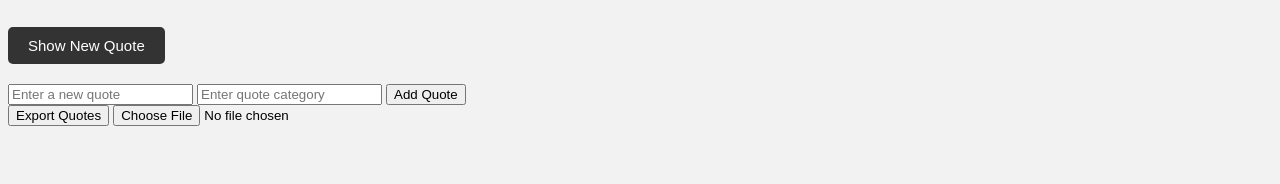
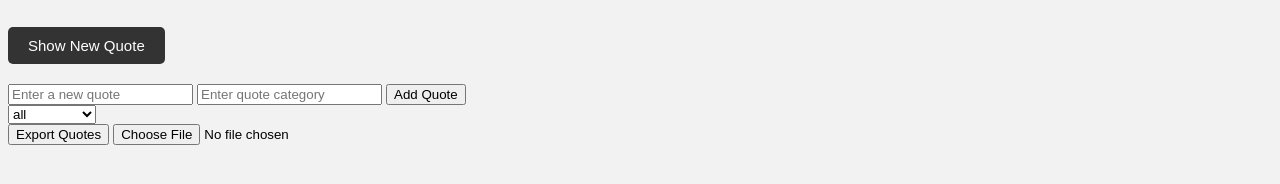
Before and after one commit to amsali22/alx_fe_javascript, a plain HTML site: page dom-manipulation/index.html in a window 1280 px wide. Both pictures are taken after a click on the button "Show New Quote". Shown: the part 132-316 px from the top of the page. Drawn offline with Linux system fonts and the light colour scheme.

Commit message:
2. Creating a Dynamic Content Filtering System Using Web Storage and JSON
2. Creating a Dynamic Content Filtering System Using Web Storage and JSON

```diff
--- a/dom-manipulation/index.html
+++ b/dom-manipulation/index.html
@@ -17,6 +17,13 @@
     <button onclick="addQuote()">Add Quote</button>
   </div>
 
+  <div>
+    <select id="categoryFilter" onchange="filterQuotes()">
+      <option value="all">All Categories</option>
+      <!-- Dynamically populated categories -->
+    </select>
+  </div>
+
   <button id="exportQuotes">Export Quotes</button>
   <input type="file" id="importFile" accept=".json" />
 
--- a/dom-manipulation/script.js
+++ b/dom-manipulation/script.js
@@ -8,8 +8,9 @@ let quotes = JSON.parse(localStorage.getItem('quotes')) || [
 
 // Function to display a random quote
 function showRandomQuote() {
-    const randomIndex = Math.floor(Math.random() * quotes.length);
-    const randomQuote = quotes[randomIndex];
+    const filteredQuotes = filterQuotesArray();
+    const randomIndex = Math.floor(Math.random() * filteredQuotes.length);
+    const randomQuote = filteredQuotes[randomIndex];
     const quoteDisplay = document.getElementById("quoteDisplay");
     quoteDisplay.innerHTML = randomQuote.text;
 
@@ -29,6 +30,7 @@ function addQuote() {
     document.getElementById("newQuoteText").value = "";
     document.getElementById("newQuoteCategory").value = "";
 
+    populateCategoryFilter();
     showRandomQuote();
 }
 
@@ -52,8 +54,33 @@ function importFromJsonFile(event) {
         quotes.push(...importedQuotes);
         localStorage.setItem('quotes', JSON.stringify(quotes));
         alert('Quotes imported successfully!');
+        populateCategoryFilter();
     };
     fileReader.readAsText(event.target.files[0]);
+}
+
+// Function to populate category filter dropdown
+function populateCategoryFilter() {
+    const categoryFilter = document.getElementById("categoryFilter");
+    const categories = ["all", ...new Set(quotes.map(quote => quote.category))];
+
+    categoryFilter.innerHTML = categories.map(category => `<option value="${category}">${category}</option>`).join("");
+
+    const lastSelectedCategory = localStorage.getItem('lastSelectedCategory') || 'all';
+    categoryFilter.value = lastSelectedCategory;
+}
+
+// Function to filter quotes based on selected category
+function filterQuotes() {
+    const selectedCategory = document.getElementById("categoryFilter").value;
+    localStorage.setItem('lastSelectedCategory', selectedCategory);
+    showRandomQuote();
+}
+
+// Function to filter quotes array based on selected category
+function filterQuotesArray() {
+    const selectedCategory = document.getElementById("categoryFilter").value;
+    return selectedCategory === 'all' ? quotes : quotes.filter(quote => quote.category === selectedCategory);
 }
 
 // Display the last viewed quote from session storage, if available
@@ -62,6 +89,7 @@ document.addEventListener('DOMContentLoaded', () => {
     if (lastViewedQuote) {
         document.getElementById("quoteDisplay").innerHTML = lastViewedQuote;
     }
+    populateCategoryFilter();
 });
 
 // Event listeners for buttons
```
